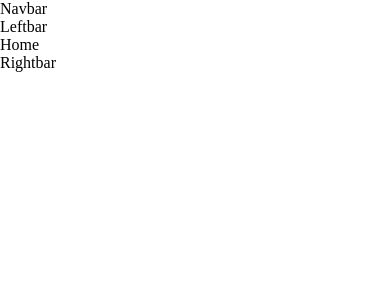
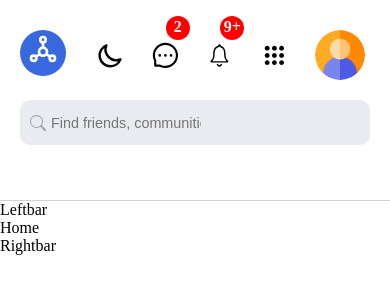
Before and after one commit to carlosblinf/socialnetwork-ui, a React (Vite) app: page / in a window 390 px wide. Shown: the top 300 px of the page. Built offline with nearby package versions, Linux system fonts and the light colour scheme.

Commit message:
header full responsive

```diff
--- a/src/components/Navbar/index.tsx
+++ b/src/components/Navbar/index.tsx
@@ -1,7 +1,55 @@
-import React from 'react';
+import { BsSun, BsSearch } from 'react-icons/bs';
+import { BiNetworkChart } from 'react-icons/bi';
+import { TbSocial } from 'react-icons/tb';
+import { HiOutlineMoon } from 'react-icons/hi';
+import { AiOutlineMessage, AiOutlineHome } from 'react-icons/ai';
+import { CgMenuGridO } from 'react-icons/cg';
+import { IoIosNotificationsOutline } from 'react-icons/io';
+import { Link } from 'react-router-dom';
+import styles from './navbar.module.scss';
 
 function Navbar() {
-  return <div>Navbar</div>;
+  return (
+    <div className={styles.navbar}>
+      <div className={styles.left}>
+        <div className={styles.logo}>
+          <Link to="/">
+            <div className={styles.iconLogo}>
+              {/* <AiOutlineHome /> */}
+              {/* <BiNetworkChart /> */}
+              <TbSocial/>
+            </div>
+            <span>SocialNetwork</span>
+          </Link>
+        </div>
+        <h1>Home Page</h1>
+      </div>
+      <div className={styles.right}>
+        <div className={styles.search}>
+          <BsSearch />
+          <input type="text" name="search" placeholder="Find friends, communities or pages here" />
+        </div>
+        <div className={styles.action}>
+          <HiOutlineMoon />
+        </div>
+        <div className={styles.action}>
+          <AiOutlineMessage />
+          <span>2</span>
+        </div>
+        <div className={styles.action}>
+          <IoIosNotificationsOutline />
+          <span>9+</span>
+        </div>
+        <div className={styles.action}>
+          <CgMenuGridO />
+        </div>
+        <div className={styles.profile}>
+          <img src="user.png" alt="user" />
+          {/* <span>Carlos Ernesto</span> */}
+        </div>
+      </div>
+    </div>
+  );
 }
 
 export default Navbar;
--- /dev/null
+++ b/src/components/Navbar/navbar.module.scss
@@ -0,0 +1,180 @@
+@import '../../styles/mixin.scss';
+.navbar {
+  display: flex;
+  align-items: center;
+  justify-content: space-between;
+  padding: 30px 50px;
+  height: 50px;
+  border-bottom: 0.5px solid lightgray;
+  gap: 10px;
+
+  .left {
+    flex: 1;
+    display: flex;
+    align-items: center;
+    gap: 80px;
+
+    .logo {
+      a {
+        text-decoration: none;
+        display: flex;
+        align-items: center;
+        text-transform: uppercase;
+        gap: 15px;
+
+        .iconLogo {
+          width: 40px;
+          height: 40px;
+          border-radius: 50%;
+          background-color: #3967dd;
+          text-align: center;
+          padding: 3px;
+          svg {
+            font-size: 2rem;
+            color: white;
+          }
+        }
+
+        span {
+          font-size: 1.2rem;
+          font-weight: bold;
+          color: #060342;
+        }
+      }
+    }
+    h1 {
+      font-size: 1.8rem;
+      margin-left: 30px;
+    }
+  }
+
+  .right {
+    flex: 1;
+    display: flex;
+    justify-content: flex-end;
+    align-items: center;
+    gap: 25px;
+    font-size: 1.8rem;
+
+    .search {
+      display: flex;
+      align-items: center;
+      gap: 10px;
+      padding: 5px 20px;
+      border-radius: 10px;
+      background-color: #e9ebf1;
+      gap: 5px;
+      position: relative;
+
+      svg {
+        font-size: 1rem;
+        color: #9ba2ae;
+      }
+
+      input {
+        border: none;
+        width: 300px;
+        height: 35px;
+        background-color: #e9ebf1;
+        font-size: 1rem;
+        outline: none;
+      }
+    }
+    &:focus-visible,
+    :focus-within {
+      border: 1px solid lightgray;
+    }
+    .action {
+      position: relative;
+      cursor: pointer;
+
+      span {
+        font-size: 1.2rem;
+        font-weight: bold;
+        position: absolute;
+        right: -20px;
+        top: -30px;
+        width: 25px;
+        height: 25px;
+        border-radius: 50%;
+        text-align: center;
+        padding: 2px;
+        background-color: red;
+        color: white;
+      }
+    }
+
+    .profile {
+      cursor: pointer;
+      img {
+        width: 50px;
+        height: 50px;
+        border-radius: 50%;
+      }
+    }
+  }
+
+  @include mobile {
+    align-items: flex-start;
+    height: 140px;
+    padding: 30px 20px 5px 20px;
+    gap: 25px;
+
+    .left {
+      flex: none;
+
+      .logo {
+        a {
+          span {
+            display: none;
+          }
+        }
+      }
+    }
+    .right {
+      justify-content: space-around;
+      gap: 0;
+
+      .search {
+        padding: 5px 10px;
+        position: absolute;
+        top: 100px;
+        left: 20px;
+        right: 20px;
+        gap: 5px;
+
+        input {
+          font-size: 0.9rem;
+        }
+      }
+      .action {
+        span {
+          font-size: 1rem;
+          width: 20px;
+          height: 20px;
+          right: -10px;
+          top: -25px;
+        }
+      }
+    }
+  }
+  @media (max-width: 730px) {
+
+  }
+  @include tablet {
+    padding: 30px 20px;
+    .left {
+      h1 {
+        display: none;
+      }
+    }
+    .right {
+      gap: 15px;
+      .search {
+        input {
+          width: 150px;
+        }
+      }
+    }
+  }
+}
--- /dev/null
+++ b/src/styles/mixin.scss
@@ -0,0 +1,11 @@
+@mixin mobile {
+  @media (max-width: 560px) {
+    @content;
+  }
+}
+
+@mixin tablet {
+  @media (max-width: 1200px) {
+    @content;
+  }
+}
```
Also changed, not shown: public/user.png (added).
